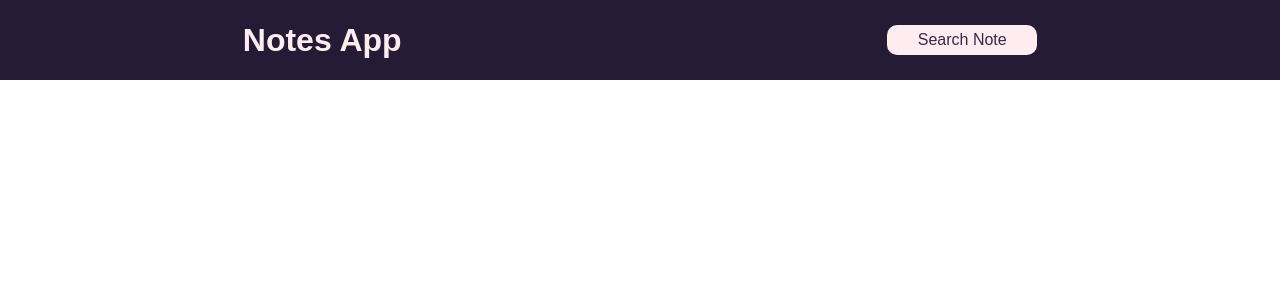
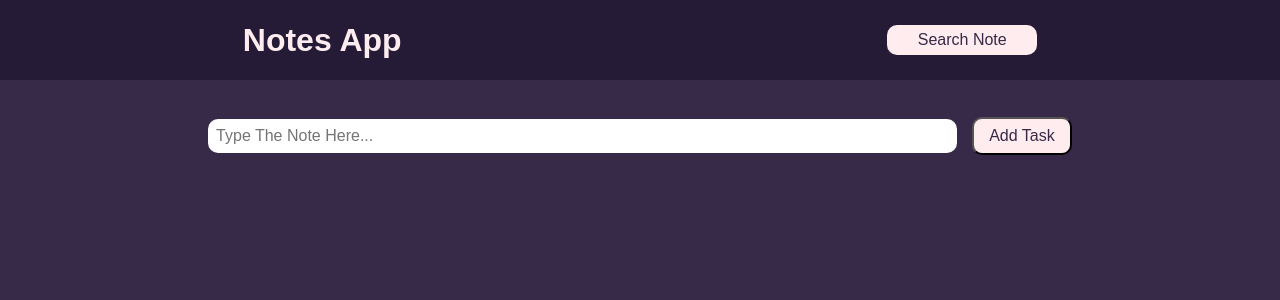
Before and after one commit to MarcelloFarias/notes-app, a React (Create React App) app: page / in a window 1280 px wide. Shown: the top 300 px of the page. Built offline with nearby package versions, Linux system fonts and the light colour scheme; the HTML template or start-up script is replaced by a standard one.

Commit message:
Creating the Input Component for Add Notes

```diff
--- a/src/App.css
+++ b/src/App.css
@@ -0,0 +1,6 @@
+main {
+    background: #372948;
+    width: 100%;
+    min-height: 90vh;
+    padding: 1rem;
+}
--- a/src/App.js
+++ b/src/App.js
@@ -1,11 +1,15 @@
 import React from 'react';
 import './App.css';
 import Header from './components/Header/index.js';
+import NoteInput from './components/NoteInput/index.js';
 
 function App() {
   return (
     <>
       <Header />
+      <main>
+        <NoteInput />
+      </main>
     </>
   );
 }
--- /dev/null
+++ b/src/components/NoteInput/index.js
@@ -0,0 +1,15 @@
+import React from "react";
+import './style.css';
+
+const NoteInput = () => {
+    return (
+        <>
+            <div className="input-field">
+                <input type='text' className="input-note" placeholder="Type The Note Here..." />
+                <button className="btn-add">Add Task</button>
+            </div>
+        </>
+    );
+}
+
+export default NoteInput;
--- /dev/null
+++ b/src/components/NoteInput/style.css
@@ -0,0 +1,35 @@
+.input-field {
+    width: 100%;
+    height: 10vh;
+    display: flex;
+    align-items: center;
+    justify-content: center;
+    flex-direction: row;
+}
+
+.input-field .input-note {
+    width: 60%;
+    padding: 0.5rem;
+    font-size: 1rem;
+    border-radius: 10px;
+    outline: none;
+    border: none;
+    color: #372948;
+}
+
+.input-field .btn-add {
+    padding: 0.5rem;
+    font-size: 1rem;
+    margin-left: 15px;
+    border-radius: 10px;
+    width: 100px;
+    cursor: pointer;
+    background: #FFECEF;
+    color: #372948;
+    transition: all 0.2s ease;
+}
+
+.input-field .btn-add:hover {
+    background: #FFCACA;
+    transform: scale(1.05);
+}
```
